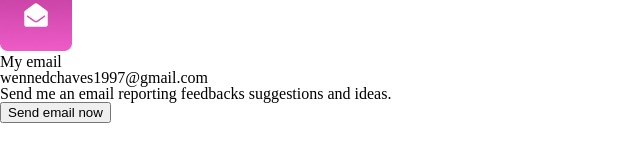
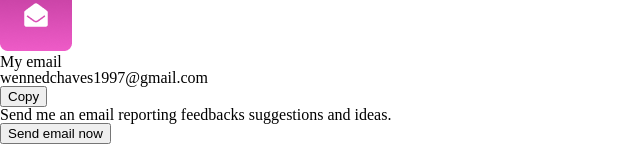
Before and after one commit to Kenzie-Academy-Brasil-Developers/Entrega---Portf-lio-de-Sucesso-JoseWenned, a React (Vite) app: page /ContactsPage in a window 1280 px wide. Shown: the part 163-310 px from the top of the page, without its empty margins (0-640 px from the left). Built offline with nearby package versions, Linux system fonts and the light colour scheme.

Commit message:
feat: copy email functionallity created

```diff
--- a/src/Components/Contacts/contacts.component.tsx
+++ b/src/Components/Contacts/contacts.component.tsx
@@ -1,4 +1,9 @@
+import { UserContext } from "../../Providers/userContext.provider"
+import { useContext } from "react"
+
 export const Contacts = () => {
+
+    const { handleCopyClick } = useContext(UserContext)
 
     return(
         <>
@@ -23,7 +28,10 @@ export const Contacts = () => {
                         <li>
                             <img src="./src/assets/Email.png"/>
                             <h3>My email</h3>
-                            <p id="textEmail">wennedchaves1997@gmail.com</p>
+                            <div>
+                                <p id="textEmail">wennedchaves1997@gmail.com</p>
+                                <button type="submit" onClick={() => handleCopyClick("wennedchaves1997@gmail.com") }>Copy</button>
+                            </div>
                             <p>Send me an email reporting feedbacks suggestions and ideas.</p>
                             <a href="https://www.google.com/intl/pt-BR/gmail/about/" target="blank"><button type="submit">Send email now</button></a>
                         </li>
--- a/src/Providers/userContext.provider.tsx
+++ b/src/Providers/userContext.provider.tsx
@@ -7,8 +7,29 @@ export const UserProvider = ( { children }: IUserProvidersProps) => {
 
     // Function for copy text E-mail:
 
+    const handleCopyClick = () => {
+        const textEmail = document.getElementById("textEmail") as HTMLParagraphElement;
+        const textoForCopy = textEmail.innerText;
+
+        const textarea = document.createElement("textarea");
+
+        textarea.value = textoForCopy;
+
+        document.body.appendChild(textarea);
+
+        textarea.select();
+
+        document.execCommand("copy");
+
+        document.body.removeChild(textarea);
+
+        alert("E-mail copied to clipboard.");
+      };
+
     return(
-        <UserContext.Provider value={{}}>
+        <UserContext.Provider value={{
+            handleCopyClick
+        }}>
             { children }
         </UserContext.Provider>
     )
```
Also changed, not shown: src/Interfaces/UserContext/userContext.inteface.tsx (+8 -0 lines).
